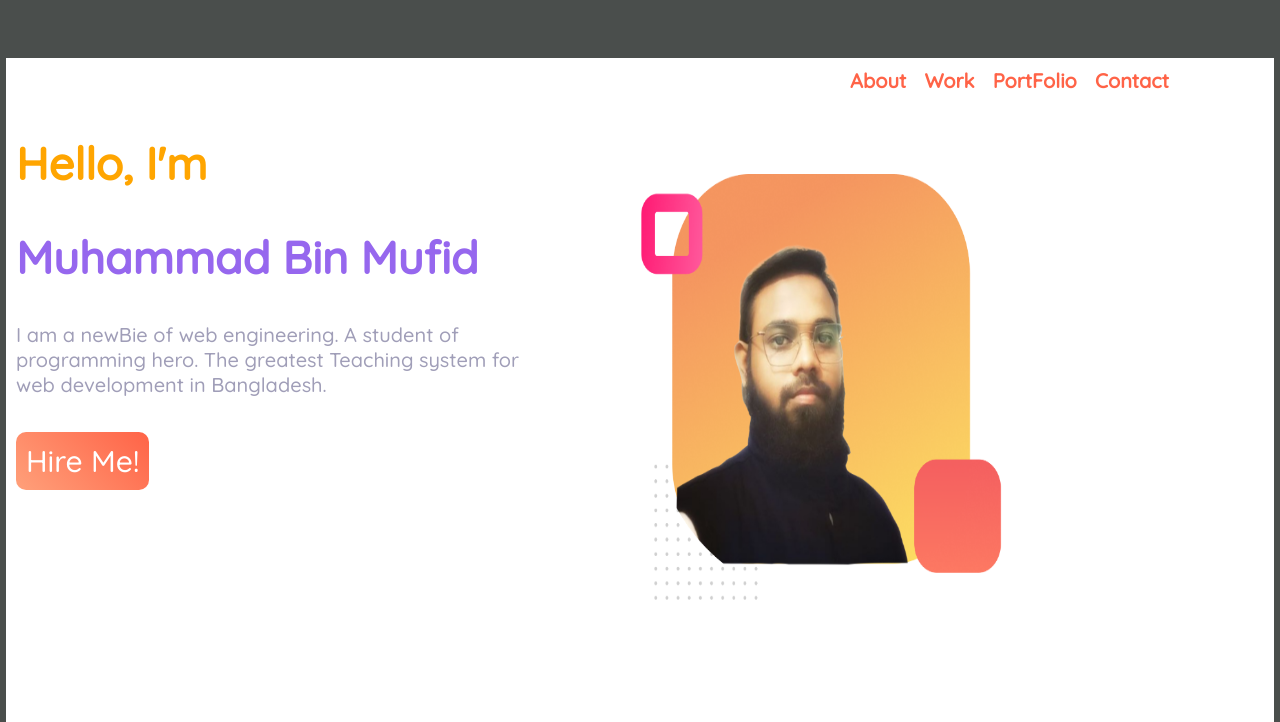
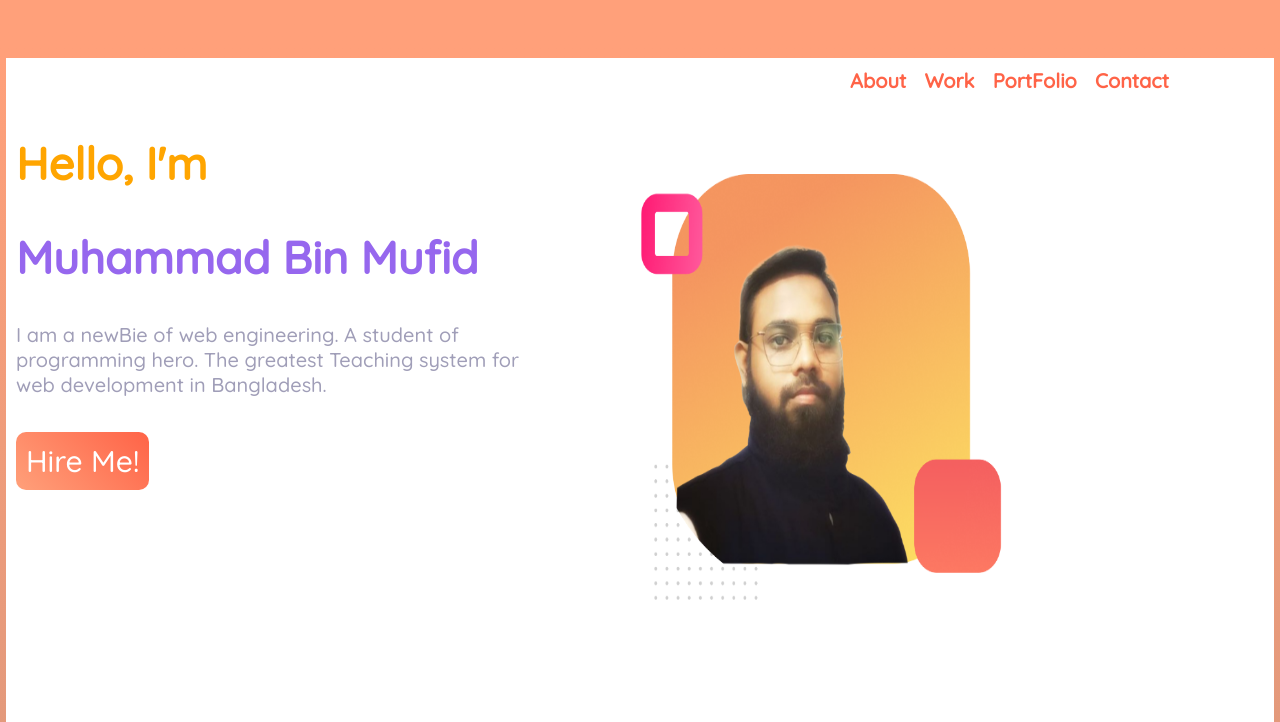
Before and after one commit to Muhammad-Bin-Mufid/web-portfolio, a plain HTML site: page index.html in a window 1280 px wide. Shown: the top 722 px of the page. Drawn offline with Linux system fonts and the light colour scheme; grey boxes are pictures that could not be loaded.

Commit message:
edit_once_more

```diff
--- a/index.html
+++ b/index.html
@@ -30,7 +30,7 @@
             </div>
 
             <div class="half-width">
-                <img src="PortFolioFirstImage.png" alt="">
+                <img src="PortFolioFirstImage.png" alt="PortFolioFirstImage">
             </div>
 
     </section>
@@ -40,7 +40,7 @@
     <section>
 
         <div class="half-width">
-            <img src="PortFolioSecondImage.png" alt="">
+            <img src="PortFolioSecondImage.png" alt="PortFolioSecondImage">
         </div>
 
         <div class="half-width">
--- a/style.css
+++ b/style.css
@@ -2,10 +2,12 @@ body {
     margin : 0;
     font-family: 'Quicksand', sans-serif;
     font-size: 30px;
-    border-left : 6px solid rgb(74, 78, 76);
-    border-right : 6px solid rgb(74, 78, 76);
-    border-bottom: 6px solid rgb(74, 78, 76);
-    border-top: 58px solid rgb(74, 78, 76);
+    border-left : 6px solid;
+    border-right : 6px solid;
+    border-bottom: 6px solid;
+    border-top: 58px solid;
+    border-image : linear-gradient(180deg,lightsalmon,gray);
+    border-image-slice : 1;
     color : rgb(150, 103, 238)
 }
 
```
